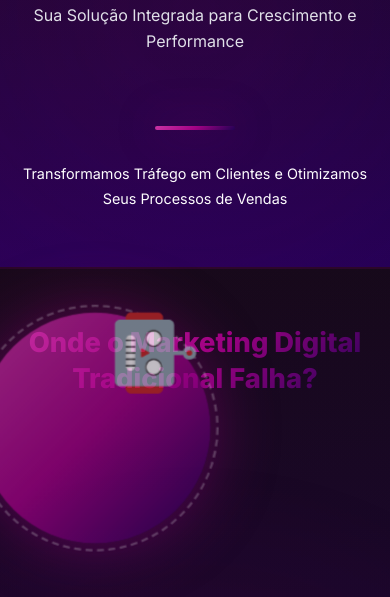
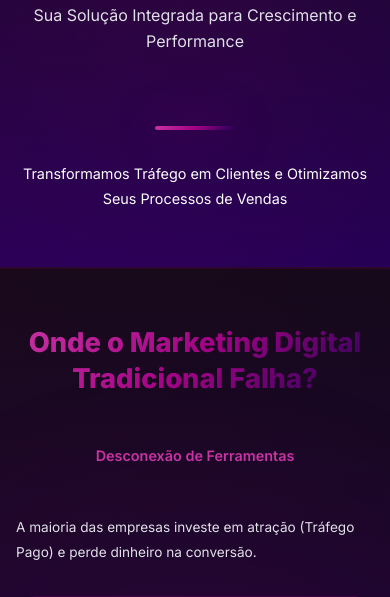
Before and after one commit to EversonSantosmkt/lp-gnial-2.0, a plain HTML site: page apresentacao/index.html in a window 390 px wide. Shown: the part 242-839 px from the top of the page. Drawn offline with Linux system fonts and the light colour scheme.

Commit message:
fix: Remove círculo completamente do mobile
- Remove chaos-circle totalmente no mobile (display: none)
- Elimina problema de sobreposição com texto
- Layout mais limpo e legível em dispositivos móveis

🤖 Generated with [Claude Code](https://claude.com/claude-code)

Co-Authored-By: Claude <noreply@anthropic.com>

```diff
--- a/apresentacao/css/style.css
+++ b/apresentacao/css/style.css
@@ -2025,20 +2025,10 @@ button {
     }
 
     .chaos-circle {
-        width: 200px;
-        height: 200px;
-        display: flex;
-        align-items: center;
-        justify-content: center;
-    }
-
-    .chaos-circle::before {
-        content: '🤖';
-        font-size: 4rem;
-        position: absolute;
-        z-index: 2;
-    }
-
+        display: none;
+    }
+
+    .chaos-circle::before,
     .chaos-circle::after {
         display: none;
     }
```
